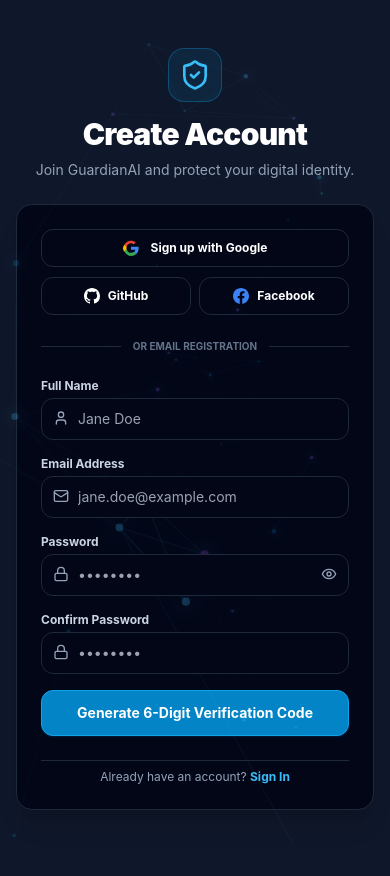
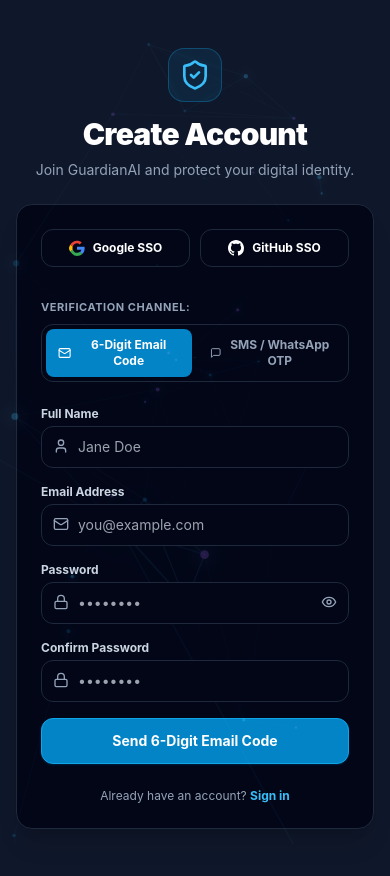
Before and after one commit to Ashutosh-star-bit/GuardianAI, a React (Vite) app in the folder frontend/: page /register in a window 390 px wide. Built offline with nearby package versions, Linux system fonts and the light colour scheme.

Commit message:
Remove Facebook SSO, add Mobile SMS/WhatsApp OTP verification, and enhance 1-click Google/GitHub SSO

```diff
--- a/frontend/src/pages/auth/LoginPage.tsx
+++ b/frontend/src/pages/auth/LoginPage.tsx
@@ -83,11 +83,11 @@ export const LoginPage: React.FC = () => {
         {/* Form Card */}
         <Card className="space-y-6 border-slate-800 bg-slate-900/90">
           {/* Social OAuth SSO Login Buttons */}
-          <div className="space-y-2.5">
+          <div className="grid grid-cols-2 gap-2.5">
             <button
               type="button"
               onClick={() => handleSocialClick('google')}
-              className="w-full flex items-center justify-center gap-3 py-2.5 px-4 bg-slate-950 hover:bg-slate-800 border border-slate-800 rounded-xl text-xs font-bold text-white transition-all group"
+              className="flex items-center justify-center gap-2 py-2.5 px-3 bg-slate-950 hover:bg-slate-800 border border-slate-800 rounded-xl text-xs font-bold text-white transition-all group cursor-pointer"
             >
               <svg className="w-4 h-4 shrink-0" viewBox="0 0 24 24">
                 <path
@@ -107,32 +107,19 @@ export const LoginPage: React.FC = () => {
                   d="M12 24c3.2 0 6-1.1 8-3l-3.7-2.9c-1.1.7-2.5 1.2-4.3 1.2-3 0-5.5-2.3-6.4-5.2L1.9 17C3.7 20.7 7.5 24 12 24z"
                 />
               </svg>
-              <span>Continue with Google</span>
+              <span>Google</span>
             </button>
 
-            <div className="grid grid-cols-2 gap-2">
             <button
               type="button"
               onClick={() => handleSocialClick('github')}
-                className="flex items-center justify-center gap-2 py-2.5 px-3 bg-slate-950 hover:bg-slate-800 border border-slate-800 rounded-xl text-xs font-bold text-white transition-all"
+              className="flex items-center justify-center gap-2 py-2.5 px-3 bg-slate-950 hover:bg-slate-800 border border-slate-800 rounded-xl text-xs font-bold text-white transition-all cursor-pointer"
             >
               <svg className="w-4 h-4 fill-current text-white" viewBox="0 0 24 24">
                 <path d="M12 0C5.37 0 0 5.37 0 12c0 5.31 3.435 9.795 8.205 11.385.6.105.825-.255.825-.57 0-.285-.015-1.23-.015-2.235-3.015.555-3.795-.735-4.035-1.41-.135-.345-.72-1.41-1.23-1.695-.42-.225-1.02-.78-.015-.795.945-.015 1.62.87 1.845 1.23 1.08 1.815 2.805 1.305 3.495.99.105-.78.42-1.305.765-1.605-2.67-.3-5.46-1.335-5.46-5.925 0-1.305.465-2.385 1.23-3.225-.12-.3-.54-1.53.12-3.18 0 0 1.005-.315 3.3 1.23.96-.27 1.98-.405 3-.405s2.04.135 3 .405c2.295-1.56 3.3-1.23 3.3-1.23.66 1.65.24 2.88.12 3.18.765.84 1.23 1.905 1.23 3.225 0 4.605-2.805 5.625-5.475 5.925.435.375.81 1.095.81 2.22 0 1.605-.015 2.895-.015 3.3 0 .315.225.69.825.57A12.02 12.02 0 0024 12c0-6.63-5.37-12-12-12z" />
               </svg>
               <span>GitHub</span>
             </button>
-
-              <button
-                type="button"
-                onClick={() => handleSocialClick('facebook')}
-                className="flex items-center justify-center gap-2 py-2.5 px-3 bg-slate-950 hover:bg-slate-800 border border-slate-800 rounded-xl text-xs font-bold text-white transition-all"
-              >
-                <svg className="w-4 h-4 fill-current text-blue-500" viewBox="0 0 24 24">
-                  <path d="M24 12.073c0-6.627-5.373-12-12-12s-12 5.373-12 12c0 5.99 4.388 10.954 10.125 11.854v-8.385H7.078v-3.47h3.047V9.43c0-3.007 1.792-4.669 4.533-4.669 1.312 0 2.686.235 2.686.235v2.953H15.83c-1.491 0-1.956.925-1.956 1.874v2.25h3.328l-.532 3.47h-2.796v8.385C19.612 23.027 24 18.062 24 12.073z" />
-                </svg>
-                <span>Facebook</span>
-              </button>
-            </div>
           </div>
 
           <div className="flex items-center gap-3 my-4">
--- a/frontend/src/pages/auth/RegisterPage.tsx
+++ b/frontend/src/pages/auth/RegisterPage.tsx
@@ -3,7 +3,7 @@ import { Link, useNavigate } from 'react-router-dom';
 import { useForm } from 'react-hook-form';
 import { zodResolver } from '@hookform/resolvers/zod';
 import { z } from 'zod';
-import { ShieldCheck, Mail, Lock, User, Eye, EyeOff } from 'lucide-react';
+import { ShieldCheck, Mail, Lock, User, Eye, EyeOff, Phone, MessageSquare } from 'lucide-react';
 import { PageTransition } from '../../components/common/PageTransition';
 import { Button } from '../../components/common/Button';
 import { Card } from '../../components/common/Card';
@@ -15,9 +15,8 @@ const registerSchema = z
   .object({
     fullName: z.string().min(2, 'Full name must be at least 2 characters'),
     email: z.string().email('Please enter a valid email address'),
-    password: z
-      .string()
-      .min(6, 'Password must be at least 6 characters'),
+    phone: z.string().optional(),
+    password: z.string().min(6, 'Password must be at least 6 characters'),
     confirmPassword: z.string(),
   })
   .refine((data) => data.password === data.confirmPassword, {
@@ -28,6 +27,7 @@ const registerSchema = z
 type RegisterFormData = z.infer<typeof registerSchema>;
 
 export const RegisterPage: React.FC = () => {
+  const [authMethod, setAuthMethod] = useState<'email' | 'mobile'>('email');
   const [showPassword, setShowPassword] = useState(false);
   const [isLoading, setIsLoading] = useState(false);
   const { showToast } = useToast();
@@ -48,6 +48,7 @@ export const RegisterPage: React.FC = () => {
   const onSubmit = async (data: RegisterFormData) => {
     setIsLoading(true);
     try {
+      if (authMethod === 'email') {
         await registerUser(data.email, data.password, data.fullName);
         setIsLoading(false);
         showToast(
@@ -56,13 +57,24 @@ export const RegisterPage: React.FC = () => {
           `A 6-digit email verification code has been dispatched to ${data.email}. Please check your inbox.`
         );
         navigate('/verify-email');
+      } else {
+        const phone = data.phone || '+91 98765 43210';
+        await registerUser(data.email, data.password, data.fullName);
+        setIsLoading(false);
+        showToast(
+          'success',
+          'SMS / WhatsApp OTP Sent!',
+          `A 6-digit verification code has been sent via Mobile SMS & WhatsApp to ${phone}.`
+        );
+        navigate('/verify-email');
+      }
     } catch (err: any) {
       setIsLoading(false);
       showToast('error', 'Registration Failed', err?.message || 'Could not create account. Please try again.');
     }
   };
 
-  const handleSocialClick = async (provider: 'google' | 'github' | 'facebook') => {
+  const handleSocialClick = async (provider: 'google' | 'github') => {
     setIsLoading(true);
     try {
       const res = await socialLogin(provider);
@@ -89,12 +101,12 @@ export const RegisterPage: React.FC = () => {
         </div>
 
         <Card className="space-y-6 border-slate-800 bg-slate-900/90">
-          {/* Social OAuth Buttons */}
-          <div className="space-y-2.5">
+          {/* Social 1-Click SSO Buttons (Google & GitHub) */}
+          <div className="grid grid-cols-2 gap-2.5">
             <button
               type="button"
               onClick={() => handleSocialClick('google')}
-              className="w-full flex items-center justify-center gap-3 py-2.5 px-4 bg-slate-950 hover:bg-slate-800 border border-slate-800 rounded-xl text-xs font-bold text-white transition-all cursor-pointer"
+              className="flex items-center justify-center gap-2 py-2.5 px-3 bg-slate-950 hover:bg-slate-800 border border-slate-800 rounded-xl text-xs font-bold text-white transition-all cursor-pointer"
             >
               <svg className="w-4 h-4 shrink-0" viewBox="0 0 24 24">
                 <path fill="#EA4335" d="M12 5c1.6 0 3 .6 4.1 1.6l3.1-3.1C17.3 1.7 14.8 1 12 1 7.5 1 3.7 3.6 1.9 7.3l3.7 2.9C6.5 7.3 9 5 12 5z" />
@@ -102,10 +114,9 @@ export const RegisterPage: React.FC = () => {
                 <path fill="#FBBC05" d="M5.6 14.8c-.2-.7-.4-1.5-.4-2.3s.2-1.6.4-2.3L1.9 7.3C.7 9.7 0 10.8 0 12.5s.7 2.8 1.9 5.2l3.7-2.9z" />
                 <path fill="#34A853" d="M12 24c3.2 0 6-1.1 8-3l-3.7-2.9c-1.1.7-2.5 1.2-4.3 1.2-3 0-5.5-2.3-6.4-5.2L1.9 17C3.7 20.7 7.5 24 12 24z" />
               </svg>
-              <span>Sign up with Google</span>
+              <span>Google SSO</span>
             </button>
 
-            <div className="grid grid-cols-2 gap-2">
             <button
               type="button"
               onClick={() => handleSocialClick('github')}
@@ -114,26 +125,35 @@ export const RegisterPage: React.FC = () => {
               <svg className="w-4 h-4 fill-current text-white" viewBox="0 0 24 24">
                 <path d="M12 0C5.37 0 0 5.37 0 12c0 5.31 3.435 9.795 8.205 11.385.6.105.825-.255.825-.57 0-.285-.015-1.23-.015-2.235-3.015.555-3.795-.735-4.035-1.41-.135-.345-.72-1.41-1.23-1.695-.42-.225-1.02-.78-.015-.795.945-.015 1.62.87 1.845 1.23 1.08 1.815 2.805 1.305 3.495.99.105-.78.42-1.305.765-1.605-2.67-.3-5.46-1.335-5.46-5.925 0-1.305.465-2.385 1.23-3.225-.12-.3-.54-1.53.12-3.18 0 0 1.005-.315 3.3 1.23.96-.27 1.98-.405 3-.405s2.04.135 3 .405c2.295-1.56 3.3-1.23 3.3-1.23.66 1.65.24 2.88.12 3.18.765.84 1.23 1.905 1.23 3.225 0 4.605-2.805 5.625-5.475 5.925.435.375.81 1.095.81 2.22 0 1.605-.015 2.895-.015 3.3 0 .315.225.69.825.57A12.02 12.02 0 0024 12c0-6.63-5.37-12-12-12z" />
               </svg>
-                <span>GitHub</span>
+              <span>GitHub SSO</span>
             </button>
+          </div>
 
+          {/* Verification Method Mode Tabs */}
+          <div className="space-y-2 pt-2">
+            <span className="text-[11px] font-bold text-slate-400 uppercase tracking-wider block">Verification Channel:</span>
+            <div className="grid grid-cols-2 gap-1.5 bg-slate-950 p-1 rounded-xl border border-slate-800">
               <button
                 type="button"
-                onClick={() => handleSocialClick('facebook')}
-                className="flex items-center justify-center gap-2 py-2.5 px-3 bg-slate-950 hover:bg-slate-800 border border-slate-800 rounded-xl text-xs font-bold text-white transition-all cursor-pointer"
+                onClick={() => setAuthMethod('email')}
+                className={`py-2 px-3 rounded-lg text-xs font-bold transition-all flex items-center justify-center gap-1.5 cursor-pointer ${
+                  authMethod === 'email' ? 'bg-sky-600 text-white shadow-sm' : 'text-slate-400 hover:text-white'
+                }`}
               >
-                <svg className="w-4 h-4 fill-current text-blue-500" viewBox="0 0 24 24">
-                  <path d="M24 12.073c0-6.627-5.373-12-12-12s-12 5.373-12 12c0 5.99 4.388 10.954 10.125 11.854v-8.385H7.078v-3.47h3.047V9.43c0-3.007 1.792-4.669 4.533-4.669 1.312 0 2.686.235 2.686.235v2.953H15.83c-1.491 0-1.956.925-1.956 1.874v2.25h3.328l-.532 3.47h-2.796v8.385C19.612 23.027 24 18.062 24 12.073z" />
-                </svg>
-                <span>Facebook</span>
+                <Mail className="w-3.5 h-3.5" />
+                <span>6-Digit Email Code</span>
+              </button>
+              <button
+                type="button"
+                onClick={() => setAuthMethod('mobile')}
+                className={`py-2 px-3 rounded-lg text-xs font-bold transition-all flex items-center justify-center gap-1.5 cursor-pointer ${
+                  authMethod === 'mobile' ? 'bg-emerald-600 text-white shadow-sm' : 'text-slate-400 hover:text-white'
+                }`}
+              >
+                <MessageSquare className="w-3.5 h-3.5" />
+                <span>SMS / WhatsApp OTP</span>
               </button>
             </div>
-          </div>
-
-          <div className="flex items-center gap-3 my-4">
-            <div className="h-[1px] bg-slate-800 flex-1" />
-            <span className="text-[10px] text-slate-500 font-bold uppercase">or email registration</span>
-            <div className="h-[1px] bg-slate-800 flex-1" />
           </div>
 
           <form onSubmit={handleSubmit(onSubmit)} className="space-y-4">
@@ -158,12 +178,27 @@ export const RegisterPage: React.FC = () => {
                 <input
                   type="email"
                   {...register('email')}
-                  placeholder="jane.doe@example.com"
+                  placeholder="you@example.com"
                   className="w-full bg-slate-950 border border-slate-800 focus:border-sky-400 text-white text-sm rounded-xl pl-9 pr-3 py-2.5 outline-none transition-all"
                 />
               </div>
               {errors.email && <p className="text-xs text-red-400 mt-1">{errors.email.message}</p>}
             </div>
+
+            {authMethod === 'mobile' && (
+              <div>
+                <label className="text-xs font-bold text-slate-300 block mb-1">Mobile Phone Number (SMS / WhatsApp OTP)</label>
+                <div className="relative">
+                  <Phone className="w-4 h-4 text-slate-400 absolute left-3 top-3" />
+                  <input
+                    type="tel"
+                    {...register('phone')}
+                    placeholder="+91 98765 43210"
+                    className="w-full bg-slate-950 border border-slate-800 focus:border-emerald-400 text-white text-sm rounded-xl pl-9 pr-3 py-2.5 outline-none transition-all"
+                  />
+                </div>
+              </div>
+            )}
 
             <div>
               <label className="text-xs font-bold text-slate-300 block mb-1">Password</label>
@@ -178,15 +213,14 @@ export const RegisterPage: React.FC = () => {
                 <button
                   type="button"
                   onClick={() => setShowPassword(!showPassword)}
-                  className="absolute right-3 top-3 text-slate-400 hover:text-white"
+                  className="absolute right-3 top-3 text-slate-400 hover:text-slate-200"
                 >
                   {showPassword ? <EyeOff className="w-4 h-4" /> : <Eye className="w-4 h-4" />}
                 </button>
               </div>
               {errors.password && <p className="text-xs text-red-400 mt-1">{errors.password.message}</p>}
+              <PasswordStrengthMeter password={passwordValue} />
             </div>
-
-            {passwordValue && <PasswordStrengthMeter password={passwordValue} />}
 
             <div>
               <label className="text-xs font-bold text-slate-300 block mb-1">Confirm Password</label>
@@ -204,21 +238,17 @@ export const RegisterPage: React.FC = () => {
               )}
             </div>
 
-            <Button
-              type="submit"
-              disabled={isLoading}
-              className="w-full py-3 bg-sky-500 hover:bg-sky-400 text-slate-950 font-black rounded-xl text-sm"
-            >
-              {isLoading ? 'Creating Account...' : 'Generate 6-Digit Verification Code'}
+            <Button type="submit" isLoading={isLoading} className="w-full py-3 bg-sky-500 hover:bg-sky-400 text-slate-950 font-black rounded-xl text-sm mt-2">
+              {authMethod === 'email' ? 'Send 6-Digit Email Code' : 'Send Mobile SMS / WhatsApp OTP'}
             </Button>
           </form>
 
-          <div className="text-center pt-2 border-t border-slate-800 text-xs text-slate-400">
+          <p className="text-xs text-slate-400 text-center">
             Already have an account?{' '}
-            <Link to="/login" className="text-sky-400 font-bold hover:underline">
-              Sign In
+            <Link to="/login" className="text-sky-400 hover:underline font-bold">
+              Sign in
             </Link>
-          </div>
+          </p>
         </Card>
       </div>
     </PageTransition>
```
Also changed, not shown: 1 other file (tests, documents, lock files or other folders). Lines whose indentation alone changed are shown as unchanged.
